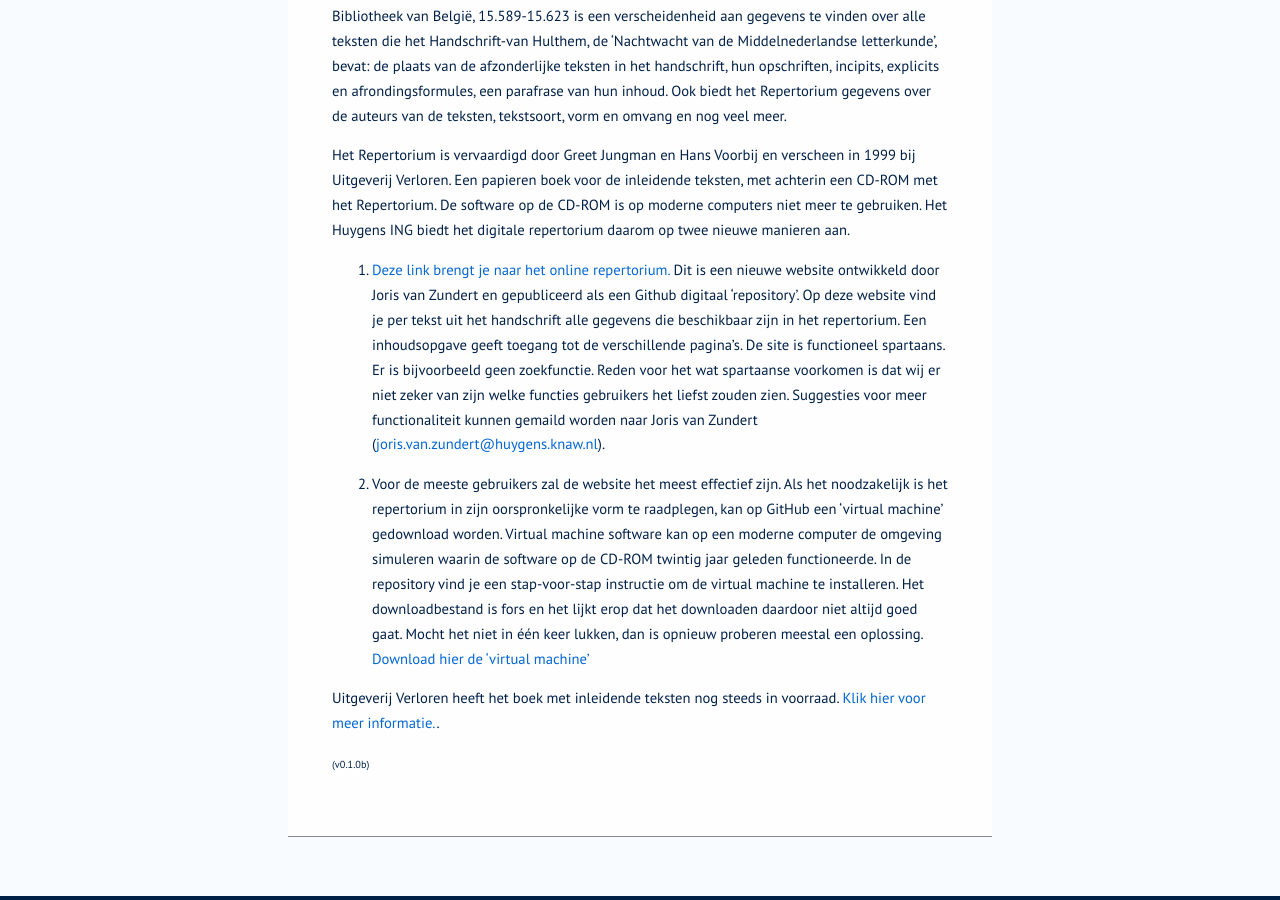
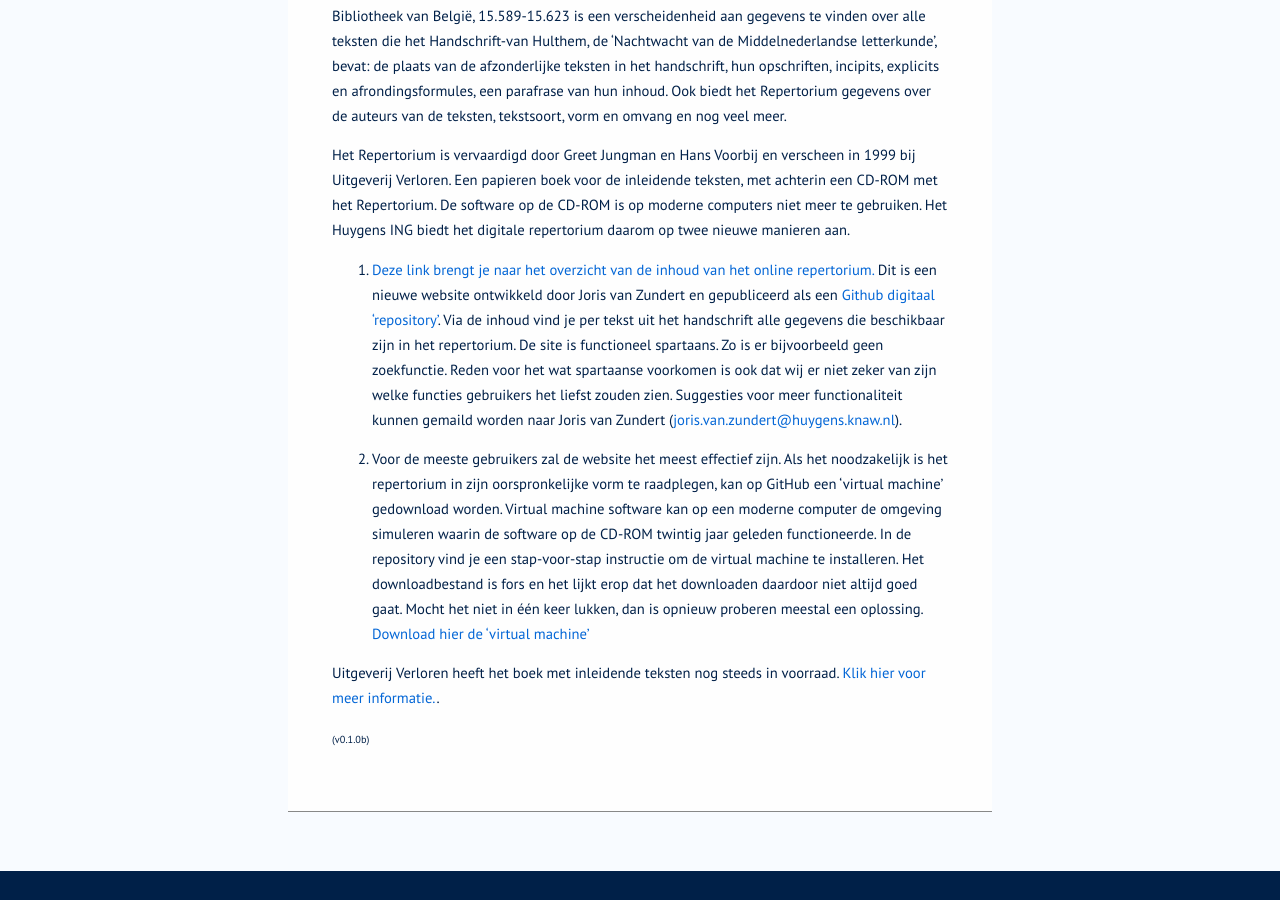
Before and after one commit to jorisvanzundert/repertorium_hulthem, a Jekyll site: the page built from docs/index.md, in a window 1280 px wide and 900 px high, scrolled down 330 px. Built offline with Jekyll 4.4.1, drawn with Linux system fonts in a browser that asks for light colours; some web fonts are replaced.

Commit message:
Added link to repo.

```diff
--- a/docs/index.md
+++ b/docs/index.md
@@ -11,8 +11,8 @@ In het Repertorium van teksten in het Handschrift-van Hulthem: hs. Brussel, Koni
 
 Het Repertorium is vervaardigd door Greet Jungman en Hans Voorbij en verscheen in 1999 bij Uitgeverij Verloren. Een papieren boek voor de inleidende teksten, met achterin een CD-ROM met het Repertorium. De software op de CD-ROM is op moderne computers niet meer te gebruiken. Het Huygens ING biedt het digitale repertorium daarom op twee nieuwe manieren aan.
 
-1. [Deze link brengt je naar het online repertorium.](public/hulthem_repertorium_contents.html) Dit is een nieuwe website ontwikkeld door Joris van Zundert en gepubliceerd als een Github digitaal 'repository'. Op deze website vind je per tekst uit het handschrift alle gegevens die beschikbaar zijn in het repertorium. Een inhoudsopgave geeft toegang tot de verschillende pagina's.
-  De site is functioneel spartaans. Er is bijvoorbeeld geen zoekfunctie. Reden voor het wat spartaanse voorkomen is dat wij er niet zeker van zijn welke functies gebruikers het liefst zouden zien. Suggesties voor meer functionaliteit kunnen gemaild worden naar Joris van Zundert (<a href="mailto:joris.van.zundert@huygens.knaw.nl">joris.van.zundert@huygens.knaw.nl</a>).
+1. [Deze link brengt je naar het overzicht van de inhoud van het online repertorium.](public/hulthem_repertorium_contents.html) Dit is een nieuwe website ontwikkeld door Joris van Zundert en gepubliceerd als een [Github digitaal 'repository'](https://github.com/jorisvanzundert/repertorium_hulthem). Via de inhoud vind je per tekst uit het handschrift alle gegevens die beschikbaar zijn in het repertorium.
+  De site is functioneel spartaans. Zo is er bijvoorbeeld geen zoekfunctie. Reden voor het wat spartaanse voorkomen is ook dat wij er niet zeker van zijn welke functies gebruikers het liefst zouden zien. Suggesties voor meer functionaliteit kunnen gemaild worden naar Joris van Zundert (<a href="mailto:joris.van.zundert@huygens.knaw.nl">joris.van.zundert@huygens.knaw.nl</a>).
 
 2. Voor de meeste gebruikers zal de website het meest effectief zijn. Als het noodzakelijk is het repertorium in zijn oorspronkelijke vorm te raadplegen, kan op GitHub een 'virtual machine' gedownload worden. Virtual machine software kan op een moderne computer de omgeving simuleren waarin de software op de CD-ROM twintig jaar geleden functioneerde. In de repository vind je een stap-voor-stap instructie om de virtual machine te installeren. Het downloadbestand is fors en het lijkt erop dat het downloaden daardoor niet altijd goed gaat. Mocht het niet in één keer lukken, dan is opnieuw proberen meestal een oplossing. [Download hier de 'virtual machine'](https://github.com/HuygensING/hulthem)
 
```
